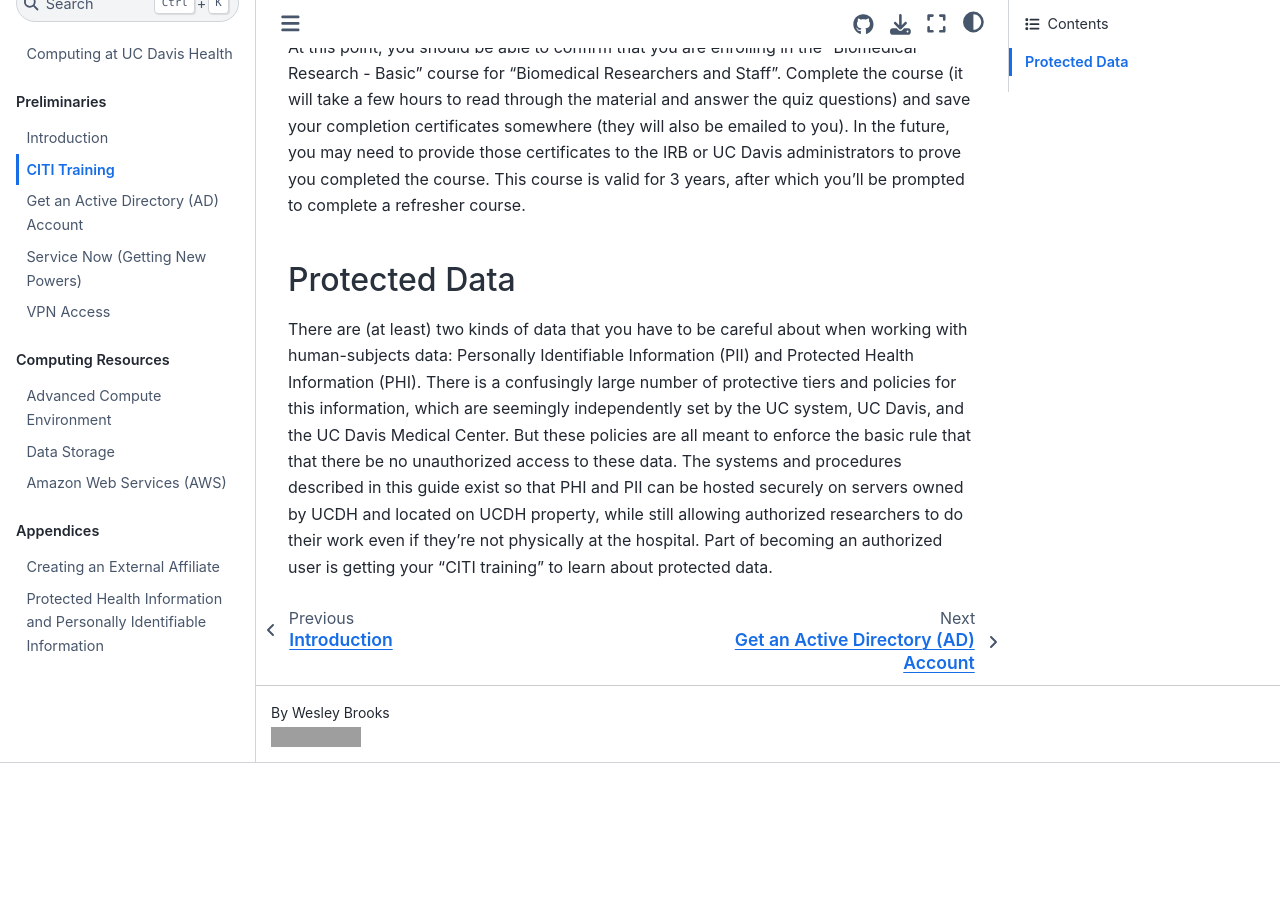
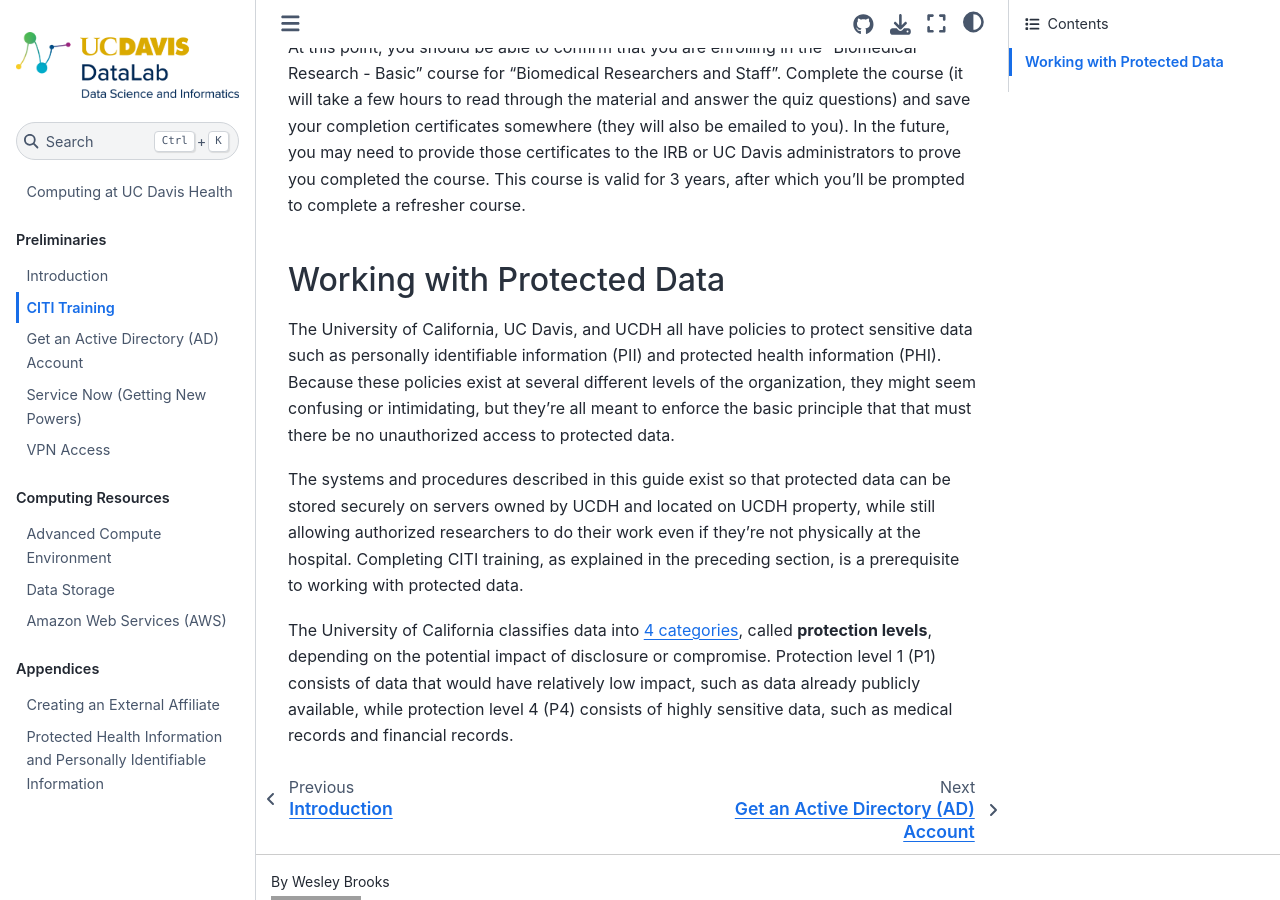
Before and after one commit to ucdavisdatalab/workshop_ucdh_onboarding, a Jupyter Book: the page built from chapters/02_citi_training.md, in a window 1280 px wide and 900 px high, scrolled down 942 px. Built offline with Jupyter Book 1.0.4 settings and Sphinx 7.4.7 and the Sphinx Book theme 1.1.4, drawn with Linux system fonts in a browser that asks for light colours; before the commit the page ends 1705 px from its top, so only the background shows below that; grey boxes are pictures that could not be loaded.

Commit message:
Rephrase & expand Protected Data section.
This commit is a start on expanding the Protected Data section, but it
will need more work to include high-level summaries of other protected
data policies at UCDH.

```diff
--- a/chapters/02_citi_training.md
+++ b/chapters/02_citi_training.md
@@ -47,6 +47,26 @@
 complete a refresher course.
 
 
-### Protected Data
+### Working with Protected Data
 
-There are (at least) two kinds of data that you have to be careful about when working with human-subjects data: Personally Identifiable Information (PII) and Protected Health Information (PHI). There is a confusingly large number of protective tiers and policies for this information, which are seemingly independently set by the UC system, UC Davis, and the UC Davis Medical Center. But these policies are all meant to enforce the basic rule that that there be no unauthorized access to these data. The systems and procedures described in this guide exist so that PHI and PII can be hosted securely on servers owned by UCDH and located on UCDH property, while still allowing authorized researchers to do their work even if they're not physically at the hospital. Part of becoming an authorized user is getting your "CITI training" to learn about protected data.
+The University of California, UC Davis, and UCDH all have policies to protect
+sensitive data such as personally identifiable information (PII) and protected
+health information (PHI). Because these policies exist at several different
+levels of the organization, they might seem confusing or intimidating, but
+they're all meant to enforce the basic principle that that must there be no
+unauthorized access to protected data.
+
+The systems and procedures described in this guide exist so that protected data
+can be stored securely on servers owned by UCDH and located on UCDH property,
+while still allowing authorized researchers to do their work even if they're
+not physically at the hospital. Completing CITI training, as explained in the
+preceding section, is a prerequisite to working with protected data.
+
+The University of California classifies data into [4
+categories][uc-protected-data], called **protection levels**, depending on the
+potential impact of disclosure or compromise. Protection level 1 (P1) consists
+of data that would have relatively low impact, such as data already publicly
+available, while protection level 4 (P4) consists of highly sensitive data,
+such as medical records and financial records.
+
+[uc-protected-data]: https://security.ucdavis.edu/data-classification-four-protection-levels
```
